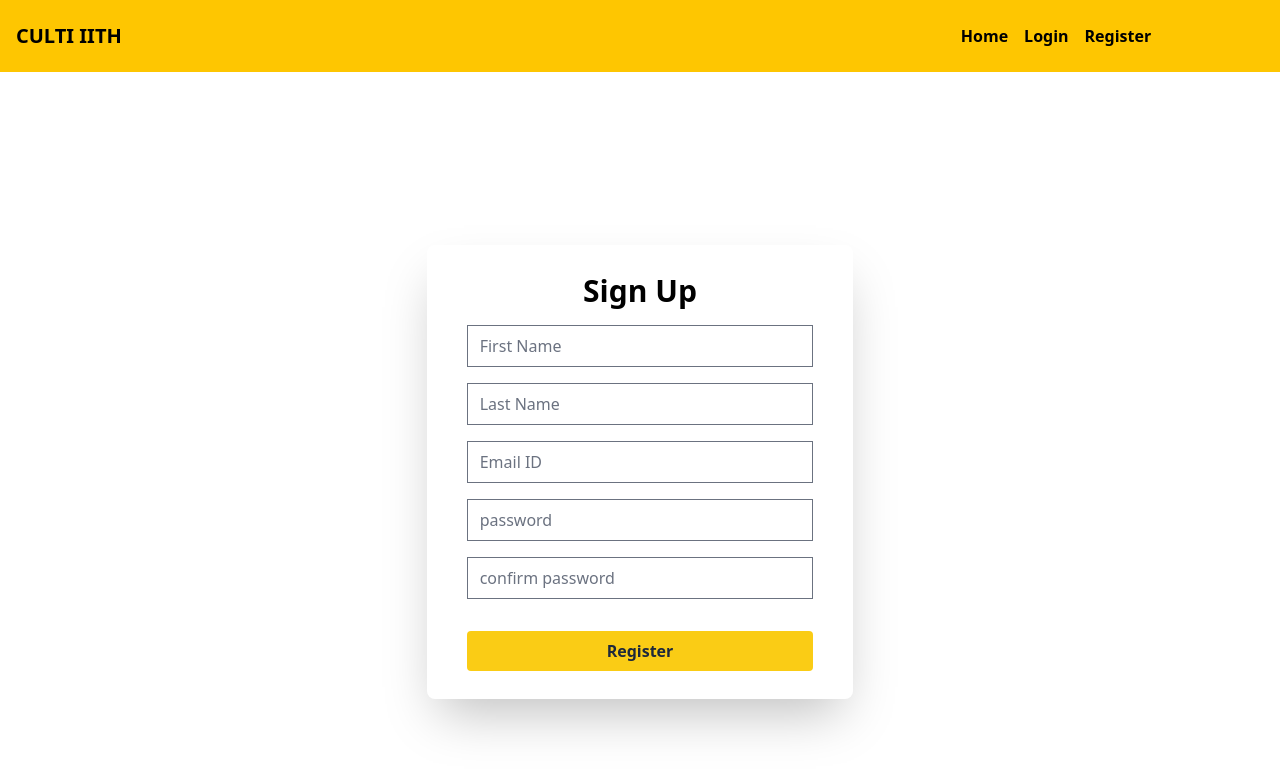
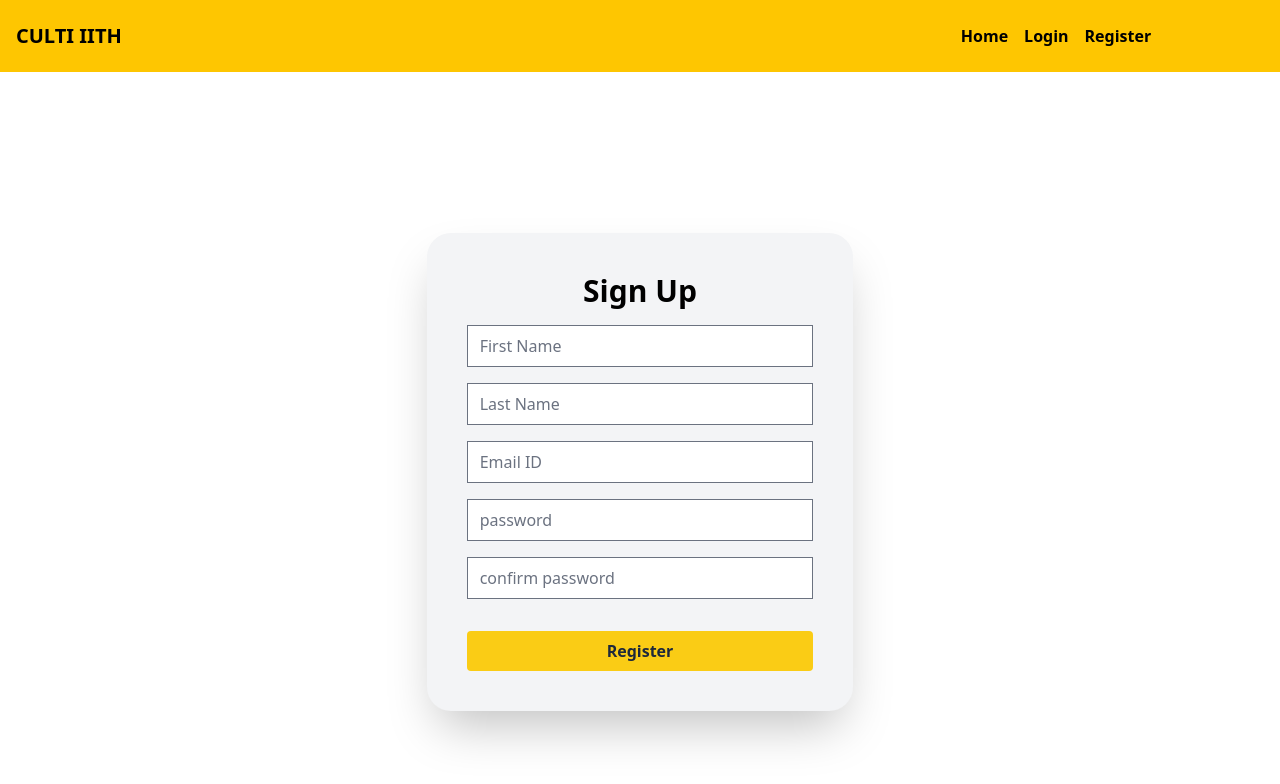
Before and after one commit to anandk3012/culti-iith, a React (Vite) app: page /create-user in a window 1280 px wide. Shown: the top 784 px of the page. Built offline with nearby package versions, Linux system fonts and the light colour scheme; no server answers.

Commit message:
login signup changes

```diff
--- a/src/pages/CreateUser.jsx
+++ b/src/pages/CreateUser.jsx
@@ -49,8 +49,8 @@ export default function CreateUser() {
 
 
   return (
-    <div className='min-h-screen flex items-center'>
-      <div className='flex flex-col w-1/3 md-w-1/2 px-10 mx-auto my-5 gap-4 py-7 rounded-lg  border-none shadow-2xl'>
+    <div className='min-h-screen flex items-center bg-white'>
+      <div className='flex flex-col w-1/3 md-w-1/2 px-10 mx-auto my-5 gap-4 py-10 rounded-3xl  border-none shadow-2xl bg-gray-100'>
         <h1 className='text-3xl text-center font-bold'>Sign Up</h1>
         <input type="text" name="firstname" id="1" placeholder='First Name'
           onChange={(e) => {
--- a/src/pages/Login.jsx
+++ b/src/pages/Login.jsx
@@ -11,7 +11,7 @@ export default function Login() {
 
   return (
     <div className="min-h-screen flex items-center">
-      <div className="flex flex-col justify-evenly w-1/2 mx-auto gap-4 p-4 rounded-lg border-2 border-solid border-black">
+      <div className="flex flex-col w-1/3 md-w-1/2 px-10 mx-auto my-5 gap-4 py-10 rounded-3xl  border-none shadow-2xl bg-gray-100">
         <h1 className='text-2xl font-bold'>Login</h1>
         <input
           type="email"
```
